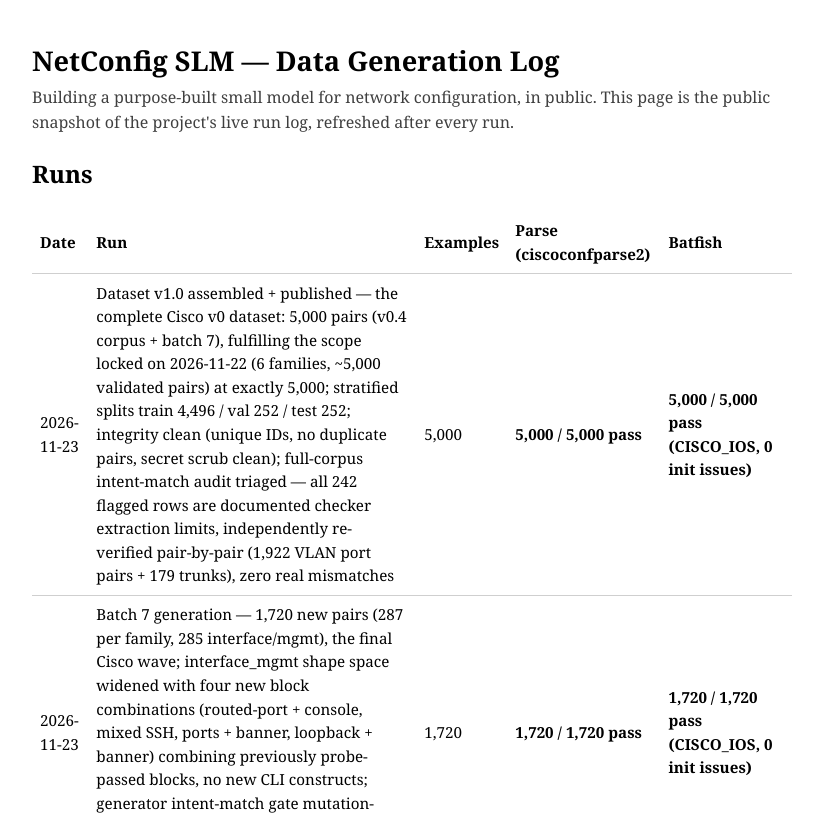
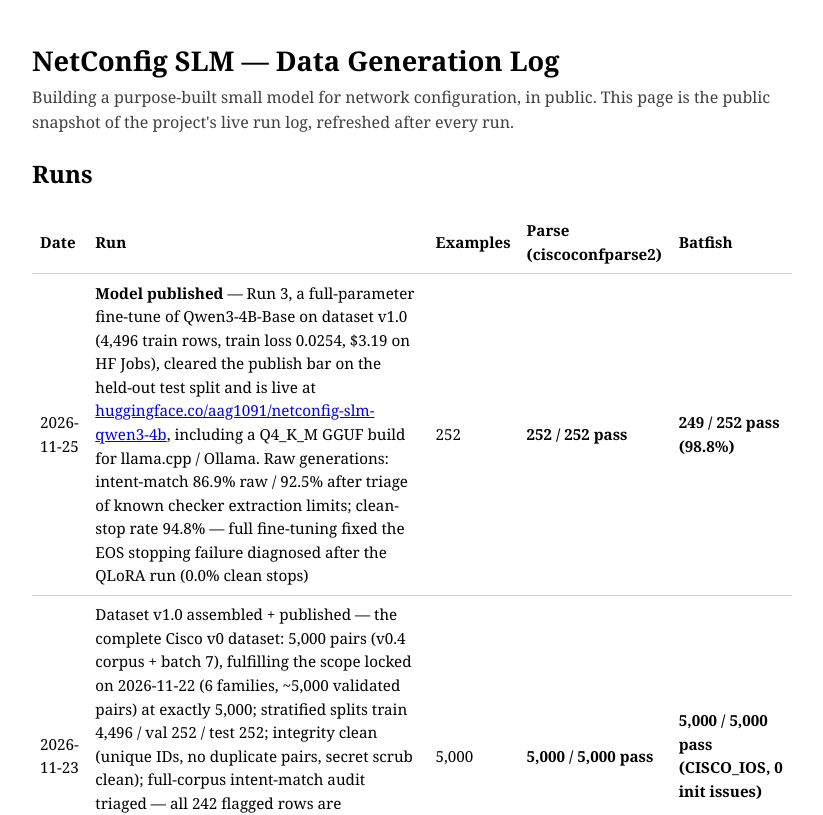
Before and after one commit to aag1091-alt/slm, a plain HTML site: page index.html in a window 1280 px wide. Shown: the top 815 px of the page, without its empty margins (228-1051 px from the left). Drawn offline with Linux system fonts and the light colour scheme.

Commit message:
Log: run 3 full fine-tune clears the publish bar — model published at huggingface.co/aag1091/netconfig-slm-qwen3-4b

```diff
--- a/index.html
+++ b/index.html
@@ -24,6 +24,13 @@
 <h2>Runs</h2>
 <table>
   <tr><th>Date</th><th>Run</th><th>Examples</th><th>Parse (ciscoconfparse2)</th><th>Batfish</th></tr>
+  <tr>
+    <td>2026-11-25</td>
+    <td><strong>Model published</strong> — Run 3, a full-parameter fine-tune of Qwen3-4B-Base on dataset v1.0 (4,496 train rows, train loss 0.0254, $3.19 on HF Jobs), cleared the publish bar on the held-out test split and is live at <a href="https://huggingface.co/aag1091/netconfig-slm-qwen3-4b">huggingface.co/aag1091/netconfig-slm-qwen3-4b</a>, including a Q4_K_M GGUF build for llama.cpp / Ollama. Raw generations: intent-match 86.9% raw / 92.5% after triage of known checker extraction limits; clean-stop rate 94.8% — full fine-tuning fixed the EOS stopping failure diagnosed after the QLoRA run (0.0% clean stops)</td>
+    <td>252</td>
+    <td class="pass">252 / 252 pass</td>
+    <td class="pass">249 / 252 pass (98.8%)</td>
+  </tr>
   <tr>
     <td>2026-11-23</td>
     <td>Dataset v1.0 assembled + published — the complete Cisco v0 dataset: 5,000 pairs (v0.4 corpus + batch 7), fulfilling the scope locked on 2026-11-22 (6 families, ~5,000 validated pairs) at exactly 5,000; stratified splits train 4,496 / val 252 / test 252; integrity clean (unique IDs, no duplicate pairs, secret scrub clean); full-corpus intent-match audit triaged — all 242 flagged rows are documented checker extraction limits, independently re-verified pair-by-pair (1,922 VLAN port pairs + 179 trunks), zero real mismatches</td>
@@ -132,6 +139,8 @@
 
 <p class="note">Status: v0 scope locked on 2026-11-22 (6 families, ~5,000 validated pairs, Qwen3-4B fine-tune first). <strong>Dataset v1.0 published 2026-11-23 — the Cisco v0 dataset is complete:</strong> 5,000 validated pairs (train 4,496 / val 252 / test 252) at <a href="https://huggingface.co/datasets/aag1091/netconfig-slm-dataset">huggingface.co/datasets/aag1091/netconfig-slm-dataset</a>; Cisco dataset growth stops here. <strong>QLoRA smoke train completed 2026-11-23:</strong> train loss 0.379; fine-tuned coverage 0.983 vs base 0.706 on the held-out test split, but the raw generations do not stop after one config (Batfish 0/60 raw, 60/60 for the first configs alone; intent-match 33/60 raw). <strong>Full QLoRA retrain on v1.0 completed 2026-11-23:</strong> train loss 0.045; fine-tuned coverage 0.986 vs base 0.699 — but stopped_cleanly 0.0%, so the stopping fix did not take effect in generation. Raw generations scored at home: parse 100%, Batfish 7/252 (2.8%), intent-match 73.4% raw / 78.6% triaged. <strong>Publish bar missed on both counts (Batfish ≥95%, intent-match ≥90%) — nothing published.</strong> A Q4_K_M GGUF of the merged model was built for manual testing, with a held-out test pack. Next: diagnose why the EOS fix failed before any retrain.</p>
 
+<p class="note"><strong>Update 2026-11-25 — publish bar cleared, v0 model published.</strong> The stopping failure was diagnosed to the frozen, tied lm_head/embedding row for the EOS token under QLoRA (the EOS position received no effective gradient); a sub-$1 probe loop exhausted the LoRA-family fixes, and a full-parameter fine-tune (Run 3) fixed stopping as diagnosed: 94.8% clean stops, parse 100%, Batfish 98.8%, intent-match 92.5% triaged on the held-out test split — both legs of the bar (Batfish ≥95%, intent-match ≥90%) cleared. The model is public at <a href="https://huggingface.co/aag1091/netconfig-slm-qwen3-4b">huggingface.co/aag1091/netconfig-slm-qwen3-4b</a> with its full evaluation card and a Q4_K_M GGUF build.</p>
+
 <p class="note">Every dataset example must pass two rungs before it counts: a syntax parse, then Batfish semantic validation. Background: <a href="https://avinashgosavi.com/post/building-a-purpose-built-small-model-the-prework/">Building a purpose-built small model: the prework</a>.</p>
 </body>
 </html>
```
